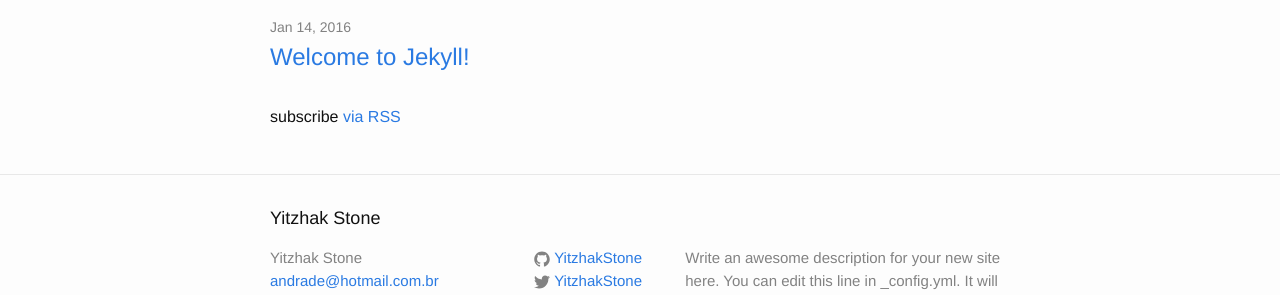
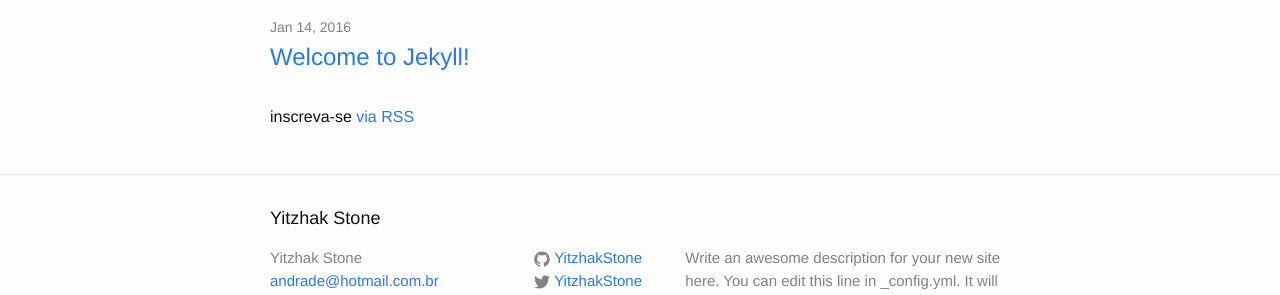
Before and after one commit to YitzhakStone/blog, a Jekyll site: the page built from index.html, in a window 1280 px wide. Shown: the part 392-687 px from the top of the page. Built offline with Jekyll 4.4.1, drawn with Linux system fonts in a browser that asks for light colours.

Commit message:
Update index.html

```diff
--- a/index.html
+++ b/index.html
@@ -18,6 +18,6 @@
     {% endfor %}
   </ul>
 
-  <p class="rss-subscribe">subscribe <a href="{{ "/feed.xml" | prepend: site.baseurl }}">via RSS</a></p>
+  <p class="rss-subscribe">inscreva-se <a href="{{ "/feed.xml" | prepend: site.baseurl }}">via RSS</a></p>
 
 </div>
```
